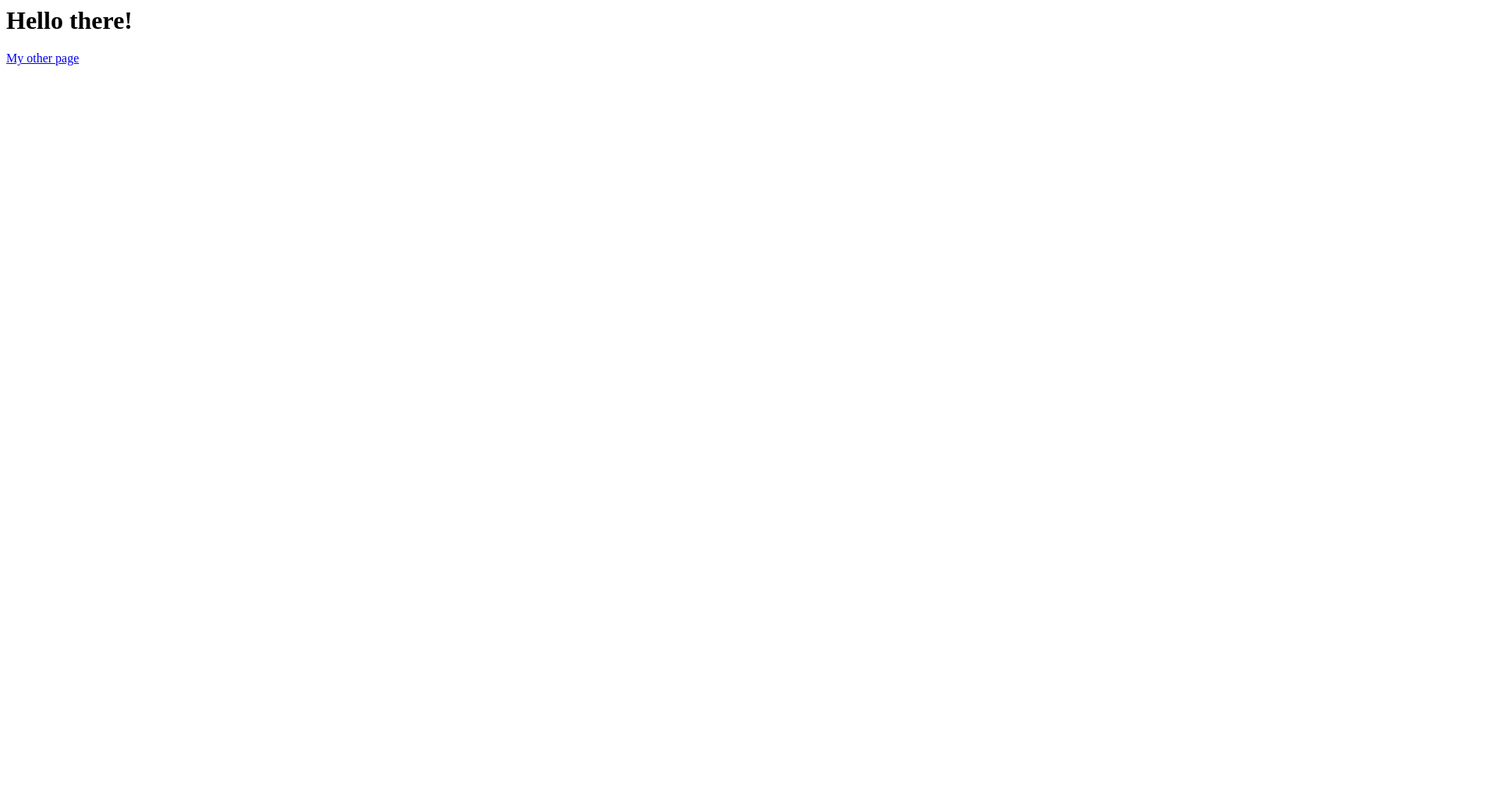
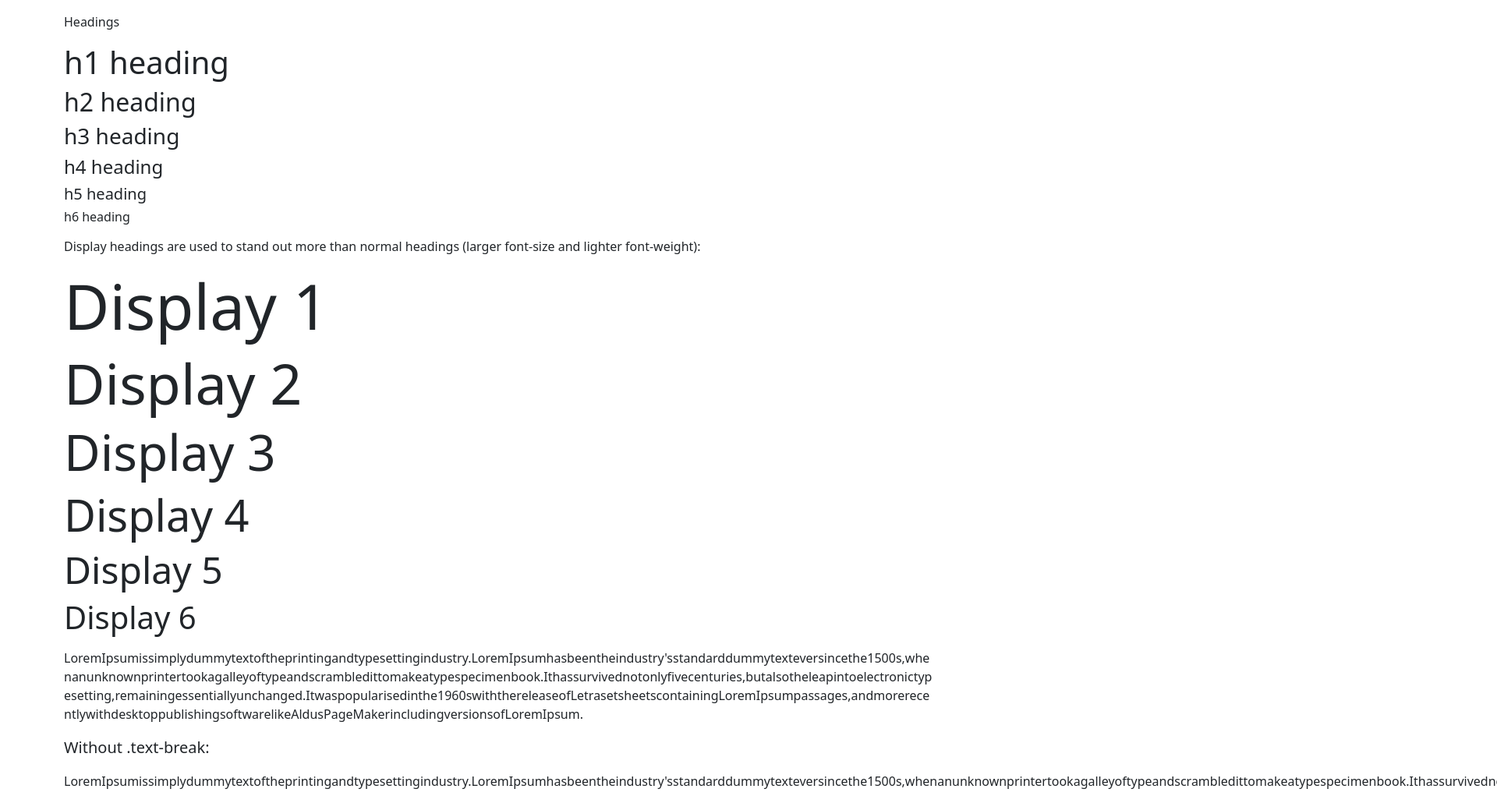
Before and after one commit to srinidevlearn/web-platform-jjhspz-bs-typograpghy, a plain HTML site: page index.html in a window 1280 px wide. Shown: the top 1030 px of the page at 78% size, 1920 px wide, since content can reach past the window. Before the commit the page ends 800 px from the top, so only its background shows below. Drawn offline with nearby package versions, Linux system fonts and the light colour scheme.

Commit message:
1 file modified

```diff
--- a/index.html
+++ b/index.html
@@ -1,11 +1,49 @@
 <html>
   <head>
-    <meta charset="UTF-8">
+    <meta charset="UTF-8" />
     <script src="script.js"></script>
     <!-- <link rel="stylesheet" type="text/css" href="styles.css"> -->
   </head>
   <body>
-    <h1>Hello there!</h1>
-    <a href="/me.html">My other page</a>
+    <!-- heading text -->
+
+    <div class="container my-3">
+      <p>Headings</p>
+      <h1>h1 heading</h1>
+      <h2>h2 heading</h2>
+      <h3>h3 heading</h3>
+      <h4>h4 heading</h4>
+      <h5>h5 heading</h5>
+      <h6>h6 heading</h6>
+    </div>
+    <!-- display text -->
+
+    <div class="container my-3">
+      <p>
+        Display headings are used to stand out more than normal headings (larger
+        font-size and lighter font-weight):
+      </p>
+      <h1 class="display-1">Display 1</h1>
+      <h1 class="display-2">Display 2</h1>
+      <h1 class="display-3">Display 3</h1>
+      <h1 class="display-4">Display 4</h1>
+      <h1 class="display-5">Display 5</h1>
+      <h1 class="display-6">Display 6</h1>
+    </div>
+    <!-- text break -->
+    <div class="container my-3">
+      <p class="text-break">
+        LoremIpsumissimplydummytextoftheprintingandtypesettingindustry.LoremIpsumhasbeentheindustry'sstandarddummytexteversincethe1500s,whenanunknownprintertookagalleyoftypeandscrambledittomakeatypespecimenbook.Ithassurvivednotonlyfivecenturies,butalsotheleapintoelectronictypesetting,remainingessentiallyunchanged.Itwaspopularisedinthe1960swiththereleaseofLetrasetsheetscontainingLoremIpsumpassages,andmorerecentlywithdesktoppublishingsoftwarelikeAldusPageMakerincludingversionsofLoremIpsum.
+      </p>
+      <p class="lead">Without .text-break:</p>
+      <p>
+        LoremIpsumissimplydummytextoftheprintingandtypesettingindustry.LoremIpsumhasbeentheindustry'sstandarddummytexteversincethe1500s,whenanunknownprintertookagalleyoftypeandscrambledittomakeatypespecimenbook.Ithassurvivednotonlyfivecenturies,butalsotheleapintoelectronictypesetting,remainingessentiallyunchanged.Itwaspopularisedinthe1960swiththereleaseofLetrasetsheetscontainingLoremIpsumpassages,andmorerecentlywithdesktoppublishingsoftwarelikeAldusPageMakerincludingversionsofLoremIpsum.
+      </p>
+    </div>
   </body>
+  <link
+    href="https://cdn.jsdelivr.net/npm/bootstrap@5.1.3/dist/css/bootstrap.min.css"
+    rel="stylesheet"
+  />
+  <script src="https://cdn.jsdelivr.net/npm/bootstrap@5.1.3/dist/js/bootstrap.bundle.min.js"></script>
 </html>
```
